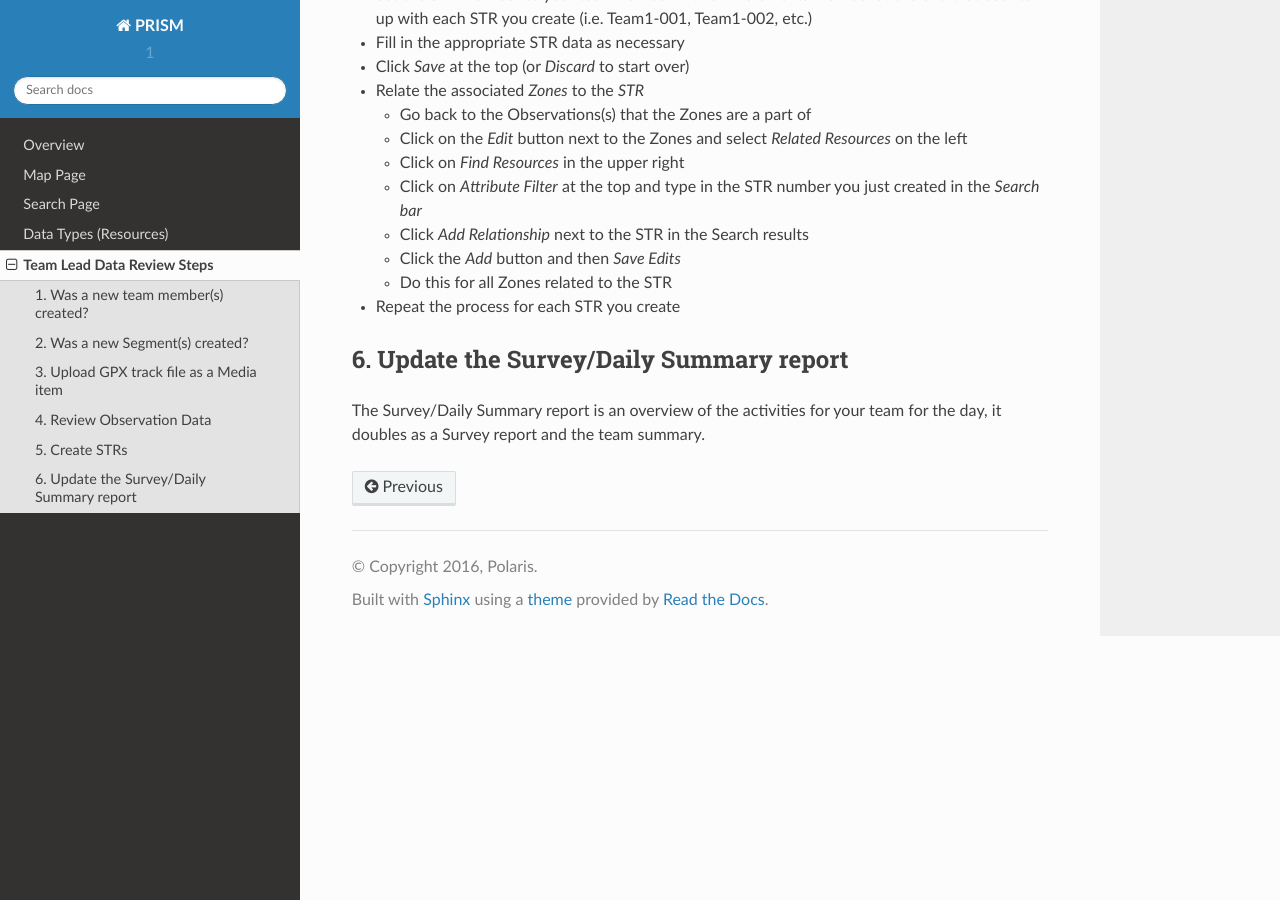
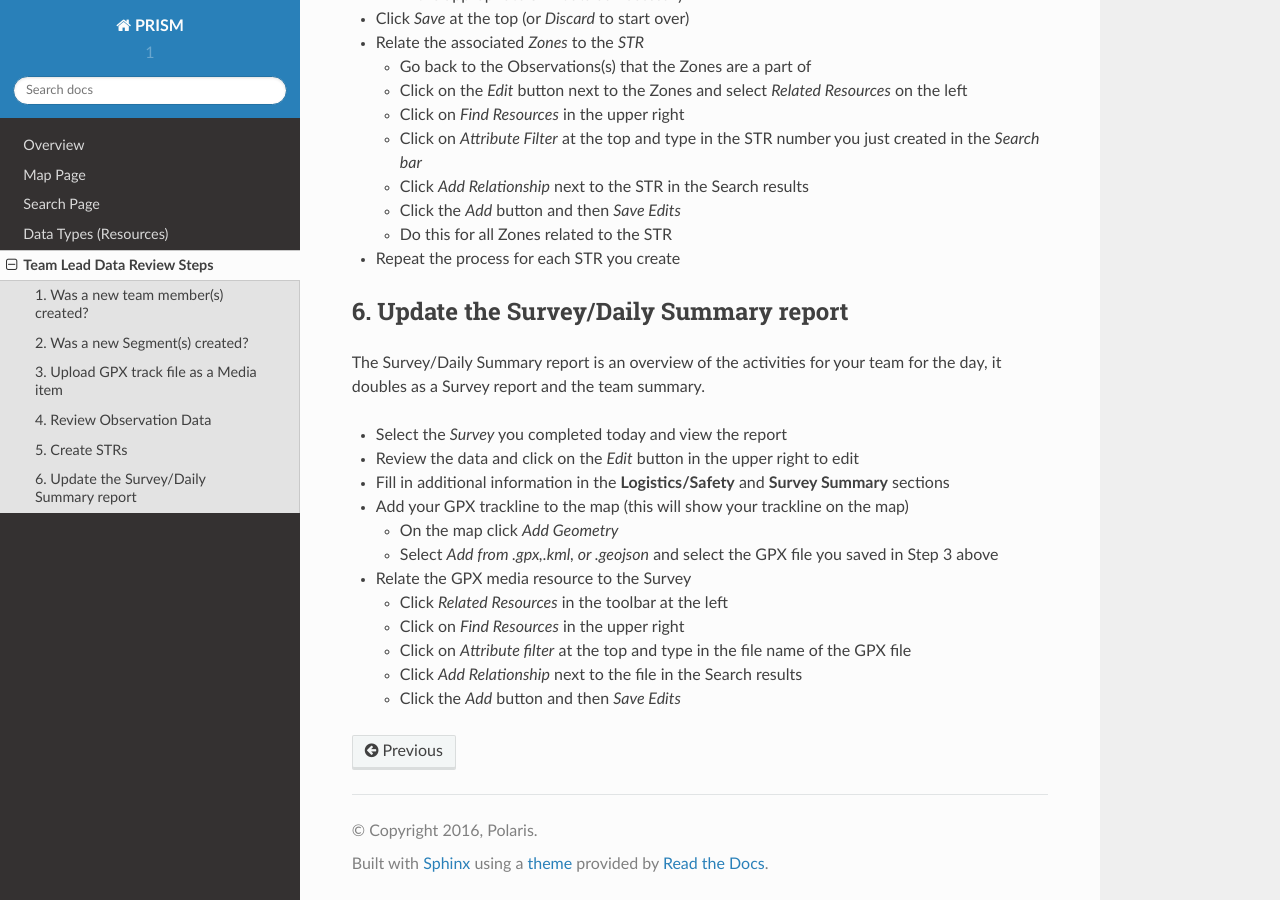
Before and after one commit to agraham/PRISM_rtd, a Sphinx documentation site: the page built from docs/teamlead.rst, in a window 1280 px wide and 900 px high, scrolled down 2641 px. Built offline with Sphinx 7.4.7 and the Read the Docs theme 2.0.0, drawn with Linux system fonts in a browser that asks for light colours; some of the changed text lies outside the part shown.

Commit message:
Update teamlead.rst

```diff
--- a/docs/teamlead.rst
+++ b/docs/teamlead.rst
@@ -125,3 +122,19 @@ Create any STRs that are necessary and relate them to the Zones they are associa
 ------------------------------------------
 
 The Survey/Daily Summary report is an overview of the activities for your team for the day, it doubles as a Survey report and the team summary.
+
+- Select the *Survey* you completed today and view the report
+- Review the data and click on the *Edit* button in the upper right to edit
+- Fill in additional information in the **Logistics/Safety** and **Survey Summary** sections
+- Add your GPX trackline to the map (this will show your trackline on the map)
+
+  * On the map click *Add Geometry*
+  * Select *Add from .gpx,.kml, or .geojson* and select the GPX file you saved in Step 3 above
+
+- Relate the GPX media resource to the Survey
+
+  * Click *Related Resources* in the toolbar at the left
+  * Click on *Find Resources* in the upper right
+  * Click on *Attribute filter* at the top and type in the file name of the GPX file
+  * Click *Add Relationship* next to the file in the Search results
+  * Click the *Add* button and then *Save Edits*
```
Also changed, not shown: other parts of docs/teamlead.rst (+0 -3 lines).
